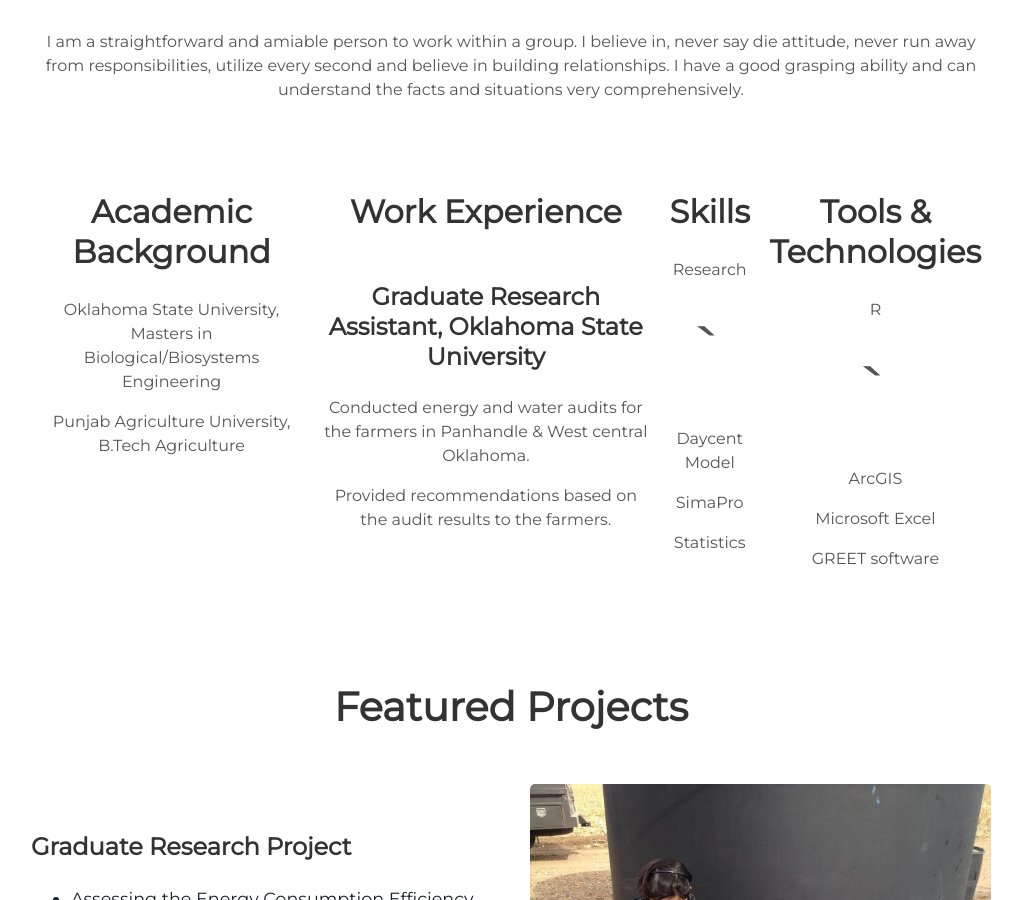
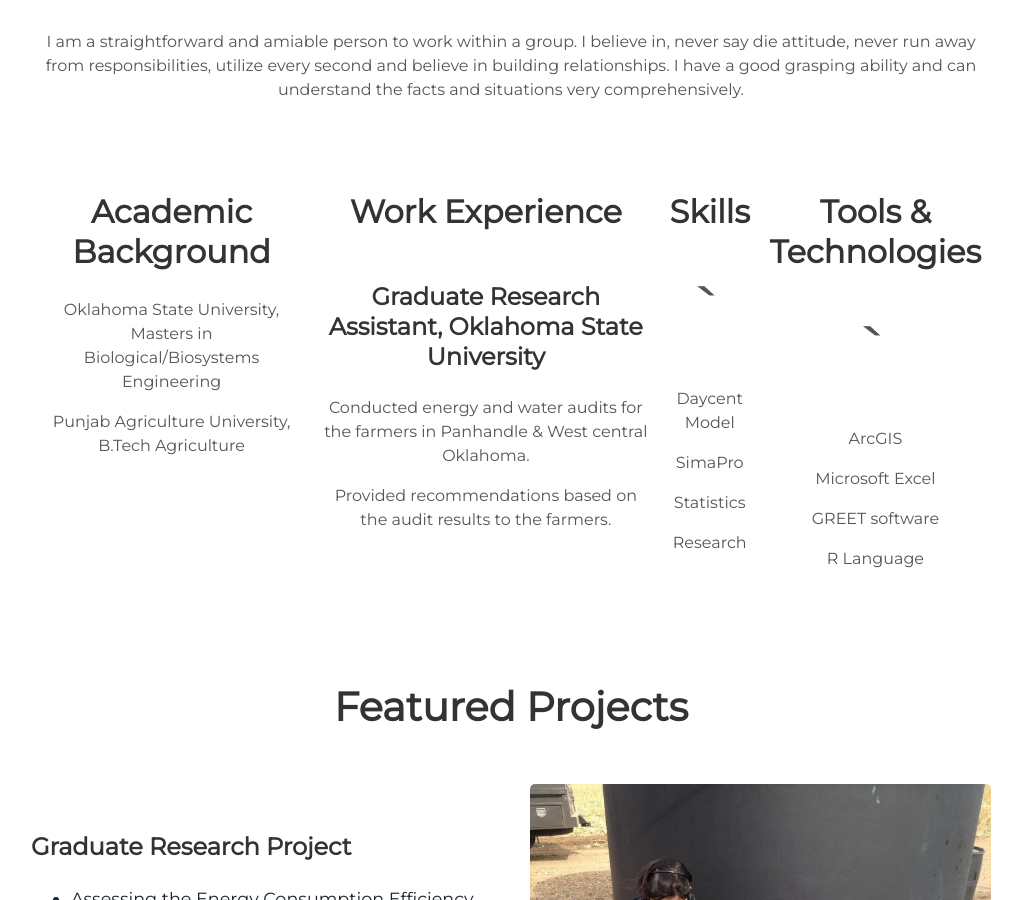
Before and after one commit to abhinavhanda21/dh, a Jekyll site: the page built from index.html, in a window 1280 px wide and 900 px high, scrolled down 1027 px. Shown: the whole window, without its empty margins (129-1151 px from the left). Built offline with Jekyll 4.4.1, drawn with Linux system fonts in a browser that asks for light colours.

Commit message:
Update about.html

```diff
--- a/_includes/about.html
+++ b/_includes/about.html
@@ -19,18 +19,17 @@
     </div>
                     <div class="tech">
       <h2>Skills</h2>
-      <p>Research</p>
 `     <p>Daycent Model</p>
      <p>SimaPro</p>
      <p>Statistics</p>
+      <p>Research</p>
 
     </div>
                     <div class="tech">
       <h2>Tools & Technologies</h2>
-       <p>R</p>
 `     <p>ArcGIS</p>
       <p>Microsoft Excel</p>
       <p>GREET software</p>
-
+      <p>R Language</p>
     </div>
 </div>
```
